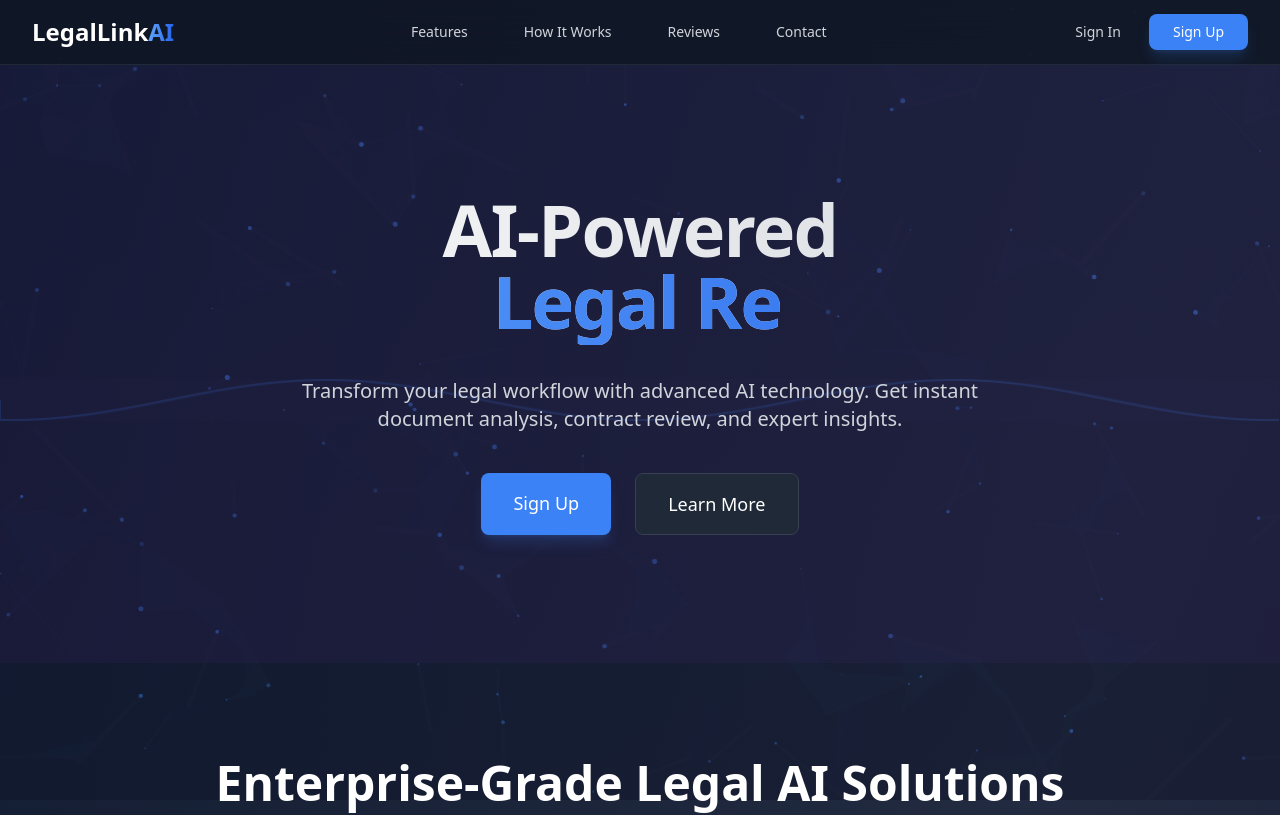
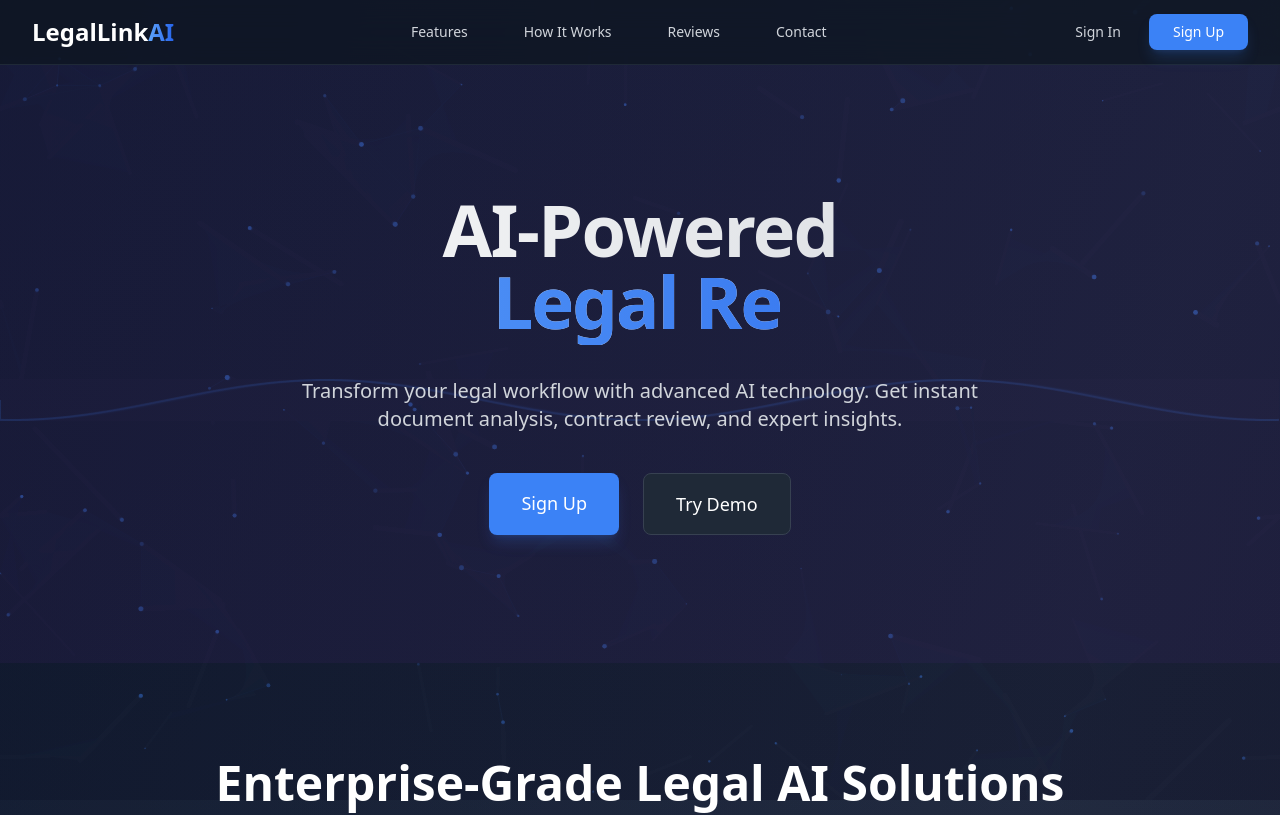
Before and after one commit to haadisaqib/legallink-demo, a React (Vite) app: page / in a window 1280 px wide. Shown: the top 815 px of the page. Built offline with nearby package versions, Linux system fonts and the light colour scheme.

Commit message:
demo route made

```diff
--- a/src/App.tsx
+++ b/src/App.tsx
@@ -19,6 +19,7 @@ function App() {
         <Route path="/app/*" element={<MainLayout />} />
         <Route path="/dashboard" element={<Dashboard />} />
         <Route path="/billing" element={<Billing />} />
+        <Route path="/demo" element={<MainLayout />}></Route>
         <Route path="*" element={<Navigate to="/" replace />} />
       </Routes>
     </Router>
--- a/src/pages/Marketing.tsx
+++ b/src/pages/Marketing.tsx
@@ -93,10 +93,10 @@ const Marketing: React.FC = () => {
                   Sign Up
                 </Link>
                 <Link
-                  to="#features"
+                  to={"/demo"}
                   className="px-8 py-4 text-lg font-medium rounded-lg bg-gray-800 text-white hover:bg-gray-700 transition-all duration-300 border border-gray-700"
                 >
-                  Learn More
+                  Try Demo
                 </Link>
               </div>
             </div>
```
